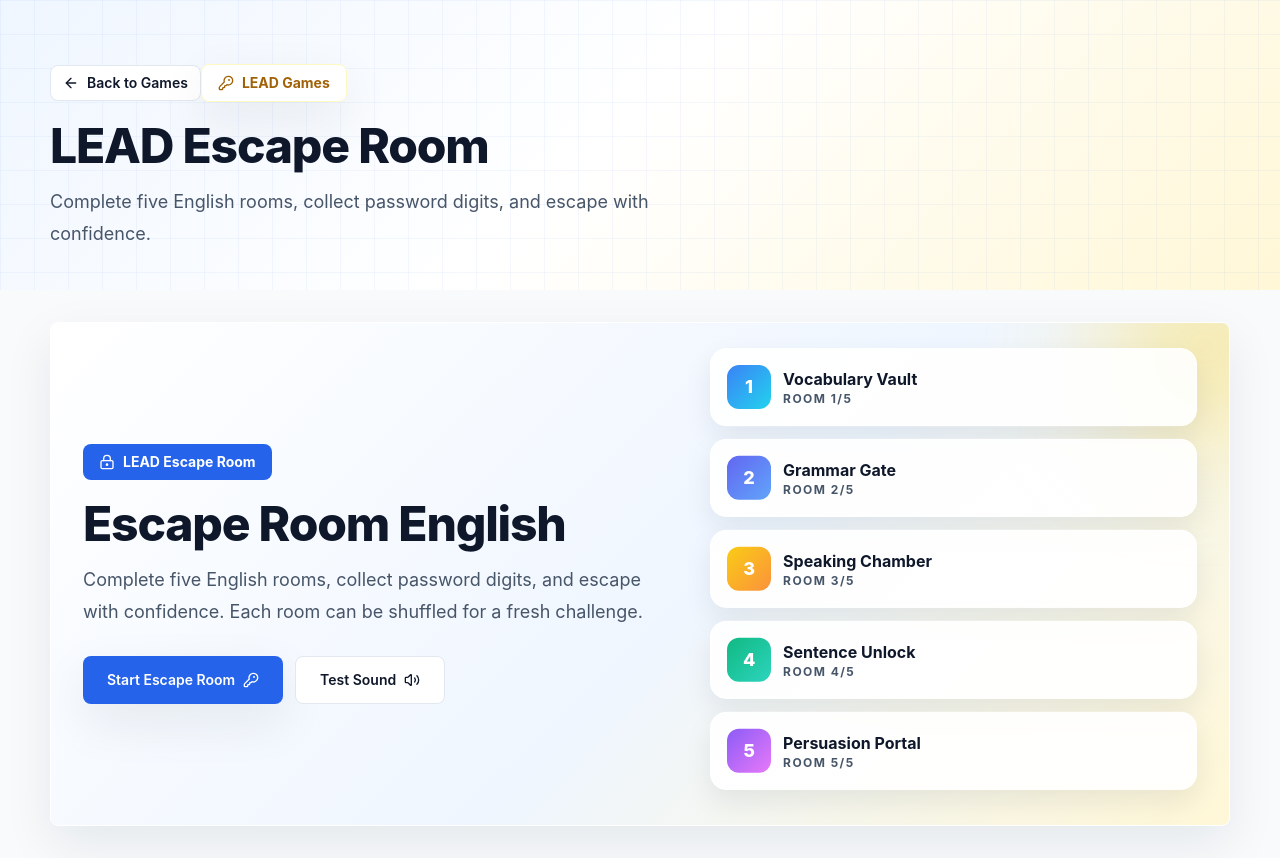
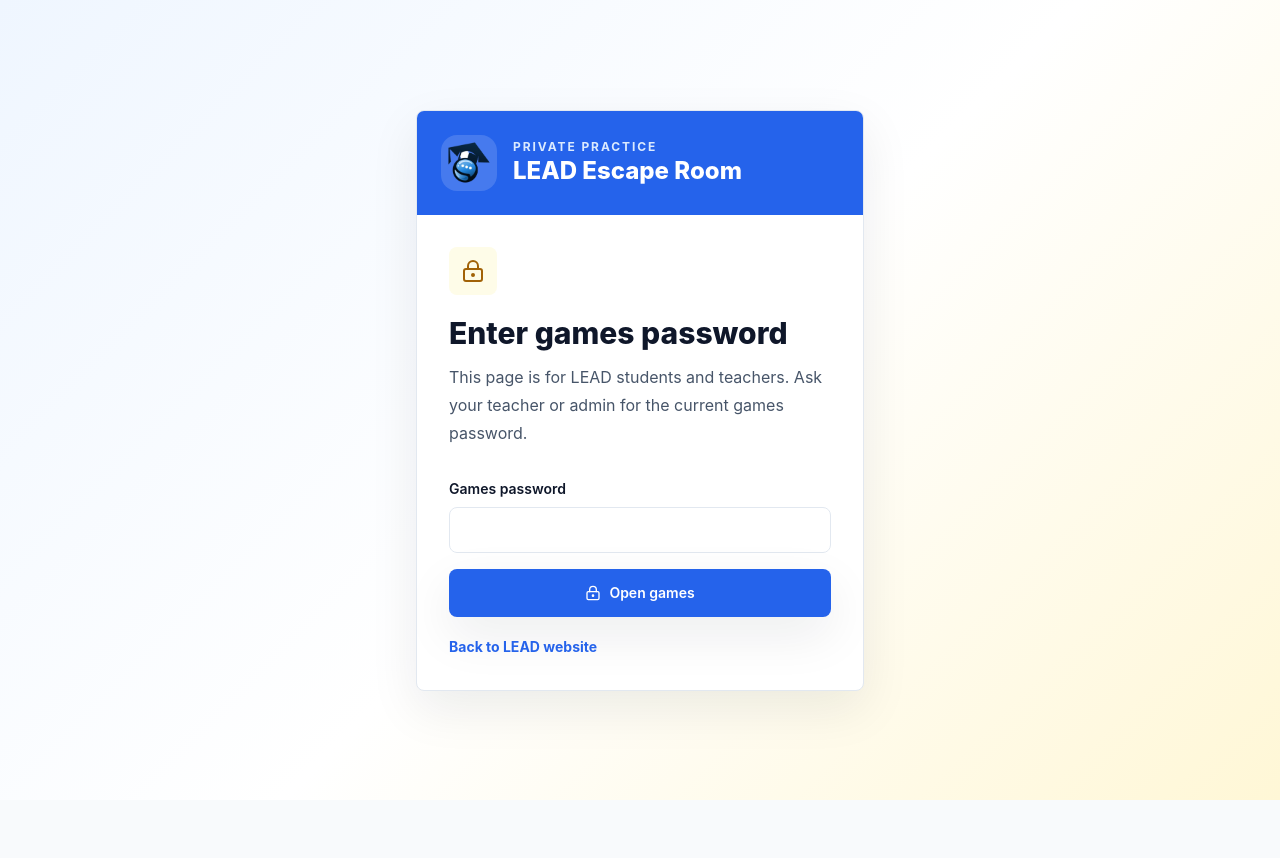
Before and after one commit to Learn-English-Daily/Learn-English-Daily-Website, a Next.js app: page /games/escape-room in a window 1280 px wide. After the commit the page ends 800 px from the top, so only its background shows below. Built offline with nearby package versions, Linux system fonts and the light colour scheme; no server answers.

Commit message:
Add games password gate

```diff
--- /dev/null
+++ b/src/app/games/actions.ts
@@ -0,0 +1,45 @@
+"use server";
+
+import { cookies } from "next/headers";
+import { redirect } from "next/navigation";
+import {
+  GAMES_SESSION_COOKIE,
+  createGamesSessionToken,
+  getGamesPassword
+} from "@/lib/games-auth";
+
+function cleanRedirect(value: FormDataEntryValue | null) {
+  const redirectTo = typeof value === "string" ? value.trim() : "";
+  return redirectTo.startsWith("/games") ? redirectTo : "/games";
+}
+
+export async function loginGames(_: unknown, formData: FormData) {
+  const password = String(formData.get("password") || "");
+  const gamesPassword = getGamesPassword();
+  const redirectTo = cleanRedirect(formData.get("redirectTo"));
+
+  if (!gamesPassword) {
+    return { error: "Games password is not configured." };
+  }
+
+  if (password !== gamesPassword) {
+    return { error: "Invalid password." };
+  }
+
+  const cookieStore = await cookies();
+  cookieStore.set(GAMES_SESSION_COOKIE, createGamesSessionToken(), {
+    httpOnly: true,
+    sameSite: "lax",
+    secure: process.env.NODE_ENV === "production",
+    maxAge: 60 * 60 * 8,
+    path: "/games"
+  });
+
+  redirect(redirectTo);
+}
+
+export async function logoutGames() {
+  const cookieStore = await cookies();
+  cookieStore.delete(GAMES_SESSION_COOKIE);
+  redirect("/games");
+}
--- a/src/app/games/escape-room/page.tsx
+++ b/src/app/games/escape-room/page.tsx
@@ -1,15 +1,29 @@
 import Link from "next/link";
+import { cookies } from "next/headers";
+import { unstable_noStore as noStore } from "next/cache";
 import type { Metadata } from "next";
 import { ArrowLeft, KeyRound } from "lucide-react";
 import { EscapeRoomGame } from "@/app/games/escape-room/escape-room-game";
+import { GamesPasswordGate } from "@/app/games/password-gate";
 import { Button } from "@/components/ui/button";
+import { GAMES_SESSION_COOKIE, isGamesPasswordConfigured, isValidGamesSession } from "@/lib/games-auth";
 
 export const metadata: Metadata = {
   title: "LEAD Escape Room | LEAD Games",
   description: "Play LEAD Escape Room and solve five English challenge rooms to escape."
 };
 
-export default function EscapeRoomPage() {
+export const dynamic = "force-dynamic";
+
+export default async function EscapeRoomPage() {
+  noStore();
+  const cookieStore = await cookies();
+  const isAuthenticated = isValidGamesSession(cookieStore.get(GAMES_SESSION_COOKIE)?.value);
+
+  if (!isGamesPasswordConfigured() || !isAuthenticated) {
+    return <GamesPasswordGate redirectTo="/games/escape-room" title="LEAD Escape Room" />;
+  }
+
   return (
     <main className="min-h-screen bg-lead-soft">
       <section className="relative overflow-hidden bg-[linear-gradient(135deg,#eff6ff_0%,#ffffff_48%,#fff7d6_100%)] py-10">
--- /dev/null
+++ b/src/app/games/login-form.tsx
@@ -0,0 +1,31 @@
+"use client";
+
+import { useActionState } from "react";
+import { LockKeyhole } from "lucide-react";
+import { loginGames } from "@/app/games/actions";
+import { Button } from "@/components/ui/button";
+
+export function GamesLoginForm({ redirectTo }: { redirectTo: string }) {
+  const [state, formAction, pending] = useActionState(loginGames, { error: "" });
+
+  return (
+    <form action={formAction} className="mt-8 grid gap-4">
+      <input type="hidden" name="redirectTo" value={redirectTo} />
+      <label className="grid gap-2 text-sm font-semibold text-lead-navy">
+        Games password
+        <input
+          required
+          name="password"
+          type="password"
+          autoComplete="current-password"
+          className="focus-ring rounded-lg border border-slate-200 bg-white px-4 py-3 text-sm font-normal text-lead-navy"
+        />
+      </label>
+      <Button type="submit" size="lg" disabled={pending}>
+        <LockKeyhole className="h-4 w-4" />
+        {pending ? "Unlocking..." : "Open games"}
+      </Button>
+      {state?.error ? <p className="rounded-lg bg-red-50 px-4 py-3 text-sm font-semibold text-red-600">{state.error}</p> : null}
+    </form>
+  );
+}
--- a/src/app/games/page.tsx
+++ b/src/app/games/page.tsx
@@ -1,9 +1,13 @@
 import Image from "next/image";
 import Link from "next/link";
+import { cookies } from "next/headers";
+import { unstable_noStore as noStore } from "next/cache";
 import type { Metadata } from "next";
 import { ArrowRight, KeyRound, Lock, Mic, Puzzle, Sparkles, Trophy } from "lucide-react";
+import { GamesPasswordGate } from "@/app/games/password-gate";
 import { Button } from "@/components/ui/button";
 import { Card } from "@/components/ui/card";
+import { GAMES_SESSION_COOKIE, isGamesPasswordConfigured, isValidGamesSession } from "@/lib/games-auth";
 
 type GameCard = {
   title: string;
@@ -19,6 +23,8 @@
   title: "LEAD Games | Learn English Daily",
   description: "Practice English through fun interactive games from LEAD."
 };
+
+export const dynamic = "force-dynamic";
 
 const games: GameCard[] = [
   {
@@ -73,7 +79,15 @@
   }
 ];
 
-export default function GamesPage() {
+export default async function GamesPage() {
+  noStore();
+  const cookieStore = await cookies();
+  const isAuthenticated = isValidGamesSession(cookieStore.get(GAMES_SESSION_COOKIE)?.value);
+
+  if (!isGamesPasswordConfigured() || !isAuthenticated) {
+    return <GamesPasswordGate redirectTo="/games" />;
+  }
+
   return (
     <main className="min-h-screen overflow-hidden bg-lead-soft">
       <section className="relative overflow-hidden bg-[linear-gradient(135deg,#eff6ff_0%,#ffffff_48%,#fff7d6_100%)]">
--- /dev/null
+++ b/src/app/games/password-gate.tsx
@@ -0,0 +1,44 @@
+import Image from "next/image";
+import Link from "next/link";
+import { LockKeyhole } from "lucide-react";
+import { GamesLoginForm } from "@/app/games/login-form";
+import { Card } from "@/components/ui/card";
+
+export function GamesPasswordGate({
+  redirectTo,
+  title = "LEAD Games"
+}: {
+  redirectTo: string;
+  title?: string;
+}) {
+  return (
+    <main className="grid min-h-screen place-items-center bg-[linear-gradient(135deg,#eff6ff_0%,#ffffff_52%,#fff7d6_100%)] px-4 py-10">
+      <Card className="w-full max-w-md overflow-hidden shadow-soft">
+        <div className="bg-lead-blue p-6 text-white">
+          <div className="flex items-center gap-4">
+            <div className="grid h-14 w-14 place-items-center rounded-2xl bg-white/15">
+              <Image src="/images/brand-icon-cropped.png" alt="Wisey the owl" width={44} height={44} className="h-11 w-11 object-contain" />
+            </div>
+            <div>
+              <p className="text-xs font-bold uppercase tracking-[0.16em] text-blue-100">Private Practice</p>
+              <h1 className="font-heading text-2xl font-extrabold">{title}</h1>
+            </div>
+          </div>
+        </div>
+        <div className="p-8">
+          <div className="grid h-12 w-12 place-items-center rounded-lg bg-yellow-50 text-yellow-700">
+            <LockKeyhole className="h-6 w-6" />
+          </div>
+          <h2 className="mt-5 font-heading text-3xl font-extrabold text-lead-navy">Enter games password</h2>
+          <p className="mt-3 leading-7 text-lead-gray">
+            This page is for LEAD students and teachers. Ask your teacher or admin for the current games password.
+          </p>
+          <GamesLoginForm redirectTo={redirectTo} />
+          <Link href="/en" className="mt-5 inline-flex text-sm font-bold text-lead-blue hover:text-blue-700">
+            Back to LEAD website
+          </Link>
+        </div>
+      </Card>
+    </main>
+  );
+}
--- a/src/app/games/speech-competition/page.tsx
+++ b/src/app/games/speech-competition/page.tsx
@@ -1,15 +1,29 @@
 import Link from "next/link";
+import { cookies } from "next/headers";
+import { unstable_noStore as noStore } from "next/cache";
 import type { Metadata } from "next";
 import { ArrowLeft, Mic } from "lucide-react";
+import { GamesPasswordGate } from "@/app/games/password-gate";
 import { SpeechCompetitionGame } from "@/app/games/speech-competition/speech-competition-game";
 import { Button } from "@/components/ui/button";
+import { GAMES_SESSION_COOKIE, isGamesPasswordConfigured, isValidGamesSession } from "@/lib/games-auth";
 
 export const metadata: Metadata = {
   title: "Speech Competition Game | LEAD Games",
   description: "Practice speech memorization, pronunciation, and delivery with LEAD's interactive speech game."
 };
 
-export default function SpeechCompetitionPage() {
+export const dynamic = "force-dynamic";
+
+export default async function SpeechCompetitionPage() {
+  noStore();
+  const cookieStore = await cookies();
+  const isAuthenticated = isValidGamesSession(cookieStore.get(GAMES_SESSION_COOKIE)?.value);
+
+  if (!isGamesPasswordConfigured() || !isAuthenticated) {
+    return <GamesPasswordGate redirectTo="/games/speech-competition" title="Speech Competition Game" />;
+  }
+
   return (
     <main className="min-h-screen bg-lead-soft">
       <section className="relative overflow-hidden bg-[linear-gradient(135deg,#eff6ff_0%,#ffffff_48%,#fff7d6_100%)] py-10">
--- /dev/null
+++ b/src/lib/games-auth.ts
@@ -0,0 +1,32 @@
+import { createHmac, timingSafeEqual } from "crypto";
+
+export const GAMES_SESSION_COOKIE = "lead_games_session";
+
+export function getGamesPassword() {
+  return process.env.GAME_PASSWORD || "";
+}
+
+export function isGamesPasswordConfigured() {
+  return Boolean(getGamesPassword());
+}
+
+export function createGamesSessionToken() {
+  const password = getGamesPassword();
+  const secret = process.env.GAME_SESSION_SECRET || password;
+
+  if (!password || !secret) {
+    return "";
+  }
+
+  return createHmac("sha256", secret).update(`lead-games:${password}`).digest("hex");
+}
+
+export function isValidGamesSession(value?: string) {
+  const expected = createGamesSessionToken();
+
+  if (!value || !expected || value.length !== expected.length) {
+    return false;
+  }
+
+  return timingSafeEqual(Buffer.from(value), Buffer.from(expected));
+}
```
Also changed, not shown: 1 other file (tests, documents, lock files or other folders).
